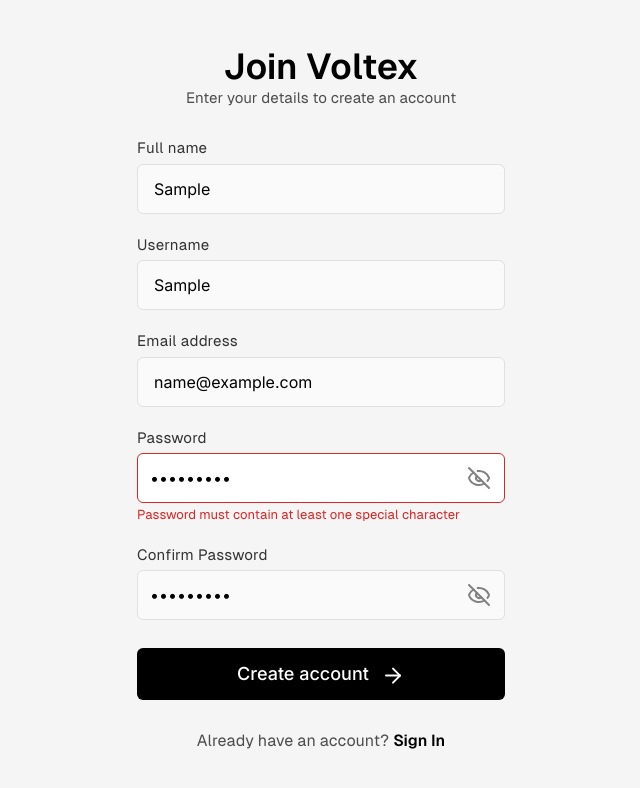
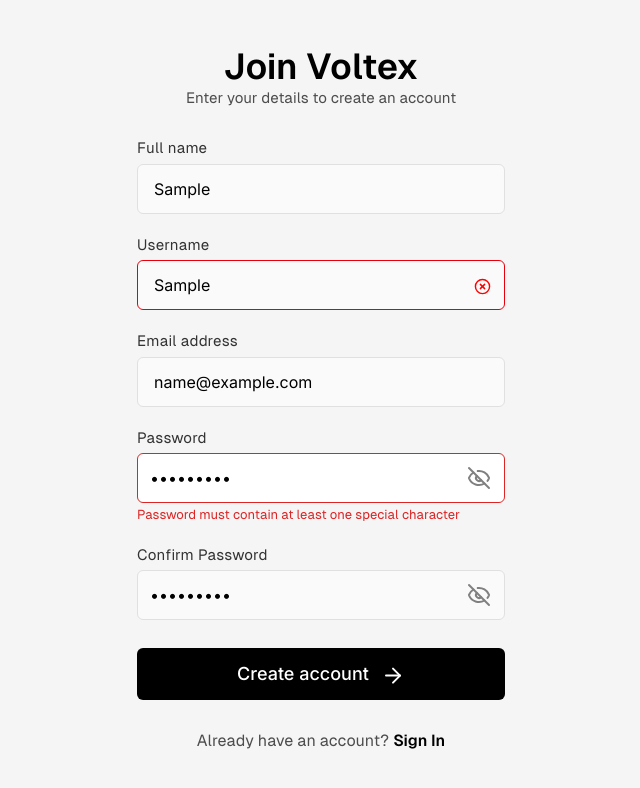
Before and after one commit to hasanurali/voltex, a React (Vite) app in the folder client/: page /auth/register in a window 1280 px wide. Both pictures are taken after typing "Sample", "Sample", "name@example.com", "Sample123", "Sample123" into the empty fields and a click on the button "Create account". Shown: the top 788 px of the page, without its empty margins (319-959 px from the left). Built offline with nearby package versions, Linux system fonts and the light colour scheme; no server answers.

Commit message:
feat: add live username availability check to register and edit profile forms

```diff
--- a/client/src/features/auth/components/RegisterForm.tsx
+++ b/client/src/features/auth/components/RegisterForm.tsx
@@ -1,13 +1,14 @@
 import { useEffect } from "react";
 import { useForm, useWatch } from 'react-hook-form';
 import { zodResolver } from '@hookform/resolvers/zod';
-import { ArrowRight } from "lucide-react";
-import { Button, Input } from "@/components";
+import { ArrowRight, CircleCheckBig, CircleX } from "lucide-react";
+import { Button, Input, Spinner } from "@/components";
 import { registerSchema, type RegisterFormValues } from '../schemas/authSchema';
 import { useRegisterUser } from '../hooks/useRegisterUser';
 import { fieldApiError, setSessionItem, getSessionItem } from '@/utils';
 import { useDebounce } from '@/hooks';
 import { AUTH_SESSION_KEYS } from '../sessionKeys';
+import { useCheckUsername } from "@/features/profile";
 
 
 interface RegisterDraftValues {
@@ -19,7 +20,7 @@ interface RegisterDraftValues {
 
 const RegisterForm = () => {
 
-    const { register, handleSubmit, setError, control, setValues, formState: { errors } } = useForm<RegisterFormValues>({
+    const { register, handleSubmit, setError, control, setValues, trigger, formState: { errors } } = useForm<RegisterFormValues>({
         resolver: zodResolver(registerSchema)
     });
 
@@ -58,6 +59,16 @@ const RegisterForm = () => {
         });
     };
 
+    const watchedUsername = useWatch({
+        control,
+        name: 'username'
+    });
+
+    const debouncedUsername = useDebounce(watchedUsername, 500);
+
+    const { data: usernameAvailableData, isPending: isCheckUsernamePending } = useCheckUsername(debouncedUsername ?? '');
+    const isAvailableUsername = usernameAvailableData?.available;
+
     return (
         <form onSubmit={handleSubmit(onSubmit)} className="flex flex-col gap-7 p-3">
 
@@ -71,9 +82,22 @@ const RegisterForm = () => {
                 </div>
 
                 {/* Username */}
-                <div className="flex flex-col gap-1">
+                <div className="flex flex-col gap-1 relative">
                     <label htmlFor="username" className="text-primary-700 font-label text-[15px] tracking-[0.2px]">Username</label>
-                    <Input {...register('username')} error={errors.username?.message} id="username" type="text" placeholder="e.g. jhondoe9" className={`py-3 px-4 bg-neutral-50 focus:bg-white ${!errors.username && 'focus:border-primary-800'} placeholder:text-neutral-400 focus:placeholder:text-neutral-500`} />
+                    <Input {...register('username', { onChange: (e) => (e.target.value.length >= 1 && trigger('username')) })} error={errors.username?.message} id="username" type="text" placeholder="e.g. jhondoe9" className={`py-3 px-4 pr-10 bg-neutral-50 focus:bg-white ${!errors.username && 'focus:border-primary-800'} ${debouncedUsername?.length >= 3 && (isAvailableUsername ? 'focus:border-green-600! border-green-600 focus:ring-1 focus:ring-green-400/30' : 'focus:border-red-600! border-red-600  focus:ring-1 focus:ring-red-400/30')} placeholder:text-neutral-400 focus:placeholder:text-neutral-500`} />
+                    <div className="absolute right-3.5 top-11">
+                        {
+                            debouncedUsername?.length >= 3 && (
+                                isCheckUsernamePending ?
+                                    <Spinner size="sm" />
+                                    :
+                                    isAvailableUsername ?
+                                        <CircleCheckBig size={17} color="green" />
+                                        :
+                                        <CircleX size={17} color="red" />
+                            )
+                        }
+                    </div>
                 </div>
 
                 {/* Email */}
--- a/client/src/features/profile/components/ProfileEditForm.tsx
+++ b/client/src/features/profile/components/ProfileEditForm.tsx
@@ -1,12 +1,14 @@
-import { useForm } from 'react-hook-form';
+import { useForm, useWatch } from 'react-hook-form';
 import { zodResolver } from '@hookform/resolvers/zod';
-import { Calendar, Check, Link2, MapPin, X } from 'lucide-react';
+import { Calendar, Check, CircleCheckBig, CircleX, Link2, MapPin, X } from 'lucide-react';
 import { editProfileSchema, type EditProfileFormValues } from '../schemas/profileSchema'
 import type { AuthUser } from '@/features/auth';
-import { Button, Input } from '@/components';
+import { Button, Input, Spinner } from '@/components';
 import { fieldApiError, filterDirtyInputs } from '@/utils';
 import { useUpdateProfile } from '../hooks/useUpdateProfile';
 import { useUpdateUsername } from '../hooks/useUpdateUsername';
+import { useDebounce } from '@/hooks';
+import { useCheckUsername } from '../hooks/useCheckUsername';
 
 
 interface ProfileEditFormProps {
@@ -17,7 +19,7 @@ interface ProfileEditFormProps {
 
 const ProfileEditForm = ({ profile, onClose }: ProfileEditFormProps) => {
 
-    const { register, handleSubmit, setError, formState: { errors } } = useForm<EditProfileFormValues>({
+    const { register, handleSubmit, setError, control, trigger, formState: { errors } } = useForm<EditProfileFormValues>({
         resolver: zodResolver(editProfileSchema),
         defaultValues: {
             displayName: profile?.user.displayName,
@@ -28,7 +30,7 @@ const ProfileEditForm = ({ profile, onClose }: ProfileEditFormProps) => {
         }
     });
 
-    const { mutateAsync: updateUsernameMutateAsync, isPending: isUsernameUpdatePending } = useUpdateUsername(profile?.user.username);
+    const { mutateAsync: updateUsernameMutateAsync, isPending: isUsernameUpdatePending } = useUpdateUsername();
     const { mutate: updateProfileMutate, isPending: isProfileUpdatePending } = useUpdateProfile(profile?.user.username);
     const isSaving = isUsernameUpdatePending || isProfileUpdatePending;
 
@@ -74,6 +76,16 @@ const ProfileEditForm = ({ profile, onClose }: ProfileEditFormProps) => {
             }
         });
     };
+
+    const watchedUsername = useWatch({
+        control,
+        name: 'username'
+    });
+
+    const debouncedUsername = useDebounce(watchedUsername, 500);
+    const usernameToCheck = debouncedUsername !== profile?.user.username ? debouncedUsername : '';
+    const { data: usernameAvailableData, isPending: isCheckUsernamePending } = useCheckUsername(usernameToCheck);
+    const isAvailableUsername = usernameAvailableData?.available;
 
     const date = new Date(profile?.user.createdAt ?? new Date().toISOString());
     const joinedDate = date.toLocaleDateString('en-US', { month: 'short', year: 'numeric' });
@@ -133,9 +145,22 @@ const ProfileEditForm = ({ profile, onClose }: ProfileEditFormProps) => {
                         </div>
 
                         {/* Username */}
-                        <div className='flex flex-col gap-1.5 text-sm font-semibold tracking-normal text-neutral-500'>
+                        <div className='flex flex-col gap-1.5 text-sm font-semibold tracking-normal text-neutral-500 relative'>
                             <label htmlFor='username'>Username</label>
-                            <Input {...register('username')} error={errors.username?.message} id='username' type='text' placeholder='e.g. johndoe9' className={`w-full py-3 px-4 text-sm bg-neutral-50 text-neutral-500 focus:bg-white ${!errors.username && 'focus:border-primary-800'} placeholder:text-neutral-400 focus:placeholder:text-neutral-500`} />
+                            <Input {...register('username', { onChange: (e) => (e.target.value !== profile?.user.username && trigger('username')) })} error={errors.username?.message} id='username' type='text' placeholder='e.g. johndoe9' className={`w-full py-3 px-4 pr-10 text-sm bg-neutral-50 text-neutral-500 focus:bg-white ${!errors.username && 'focus:border-primary-800'} ${debouncedUsername?.length >= 3 && debouncedUsername !== profile?.user.username && (isAvailableUsername ? 'focus:border-green-600! border-green-600 focus:ring-1 focus:ring-green-400/30' : 'focus:border-red-600! border-red-600  focus:ring-1 focus:ring-red-400/30')} placeholder:text-neutral-400 focus:placeholder:text-neutral-500`} />
+                            <div className="absolute right-3.5 top-10">
+                                {
+                                    debouncedUsername?.length >= 3 && debouncedUsername !== profile?.user.username && (
+                                        isCheckUsernamePending ?
+                                            <Spinner size="sm" />
+                                            :
+                                            isAvailableUsername ?
+                                                <CircleCheckBig size={17} color="green" />
+                                                :
+                                                <CircleX size={17} color="red" />
+                                    )
+                                }
+                            </div>
                         </div>
 
                         {/* Bio */}
--- a/client/src/features/profile/index.ts
+++ b/client/src/features/profile/index.ts
@@ -1 +1,2 @@
 export { default as ProfilePage } from './pages/ProfilePage';
+export { useCheckUsername } from './hooks/useCheckUsername';
```
